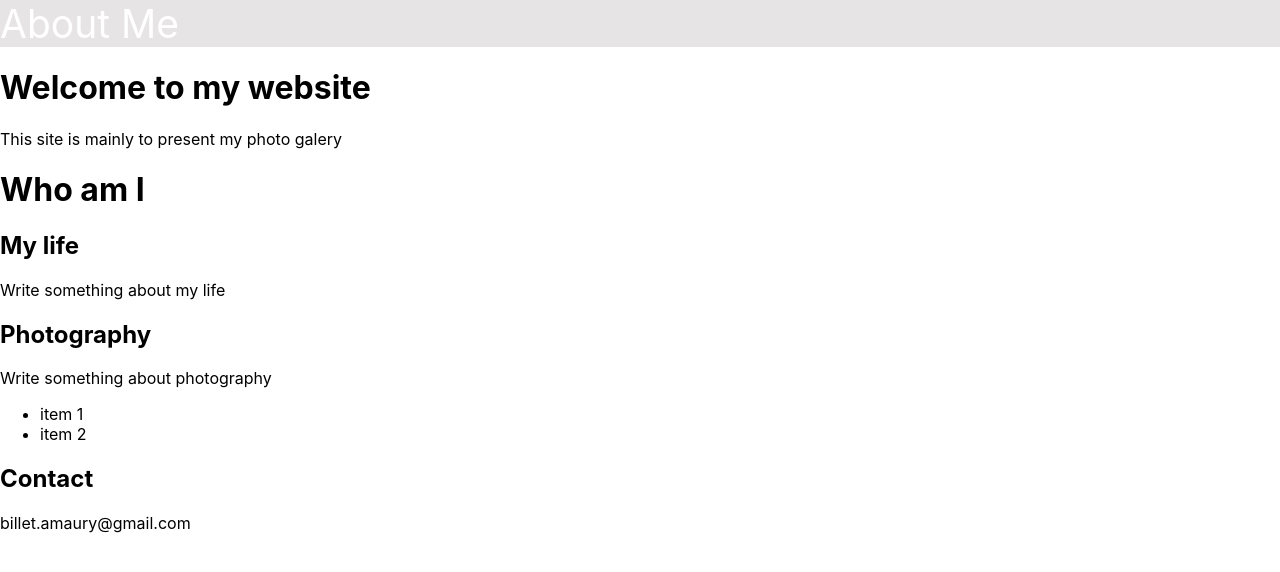
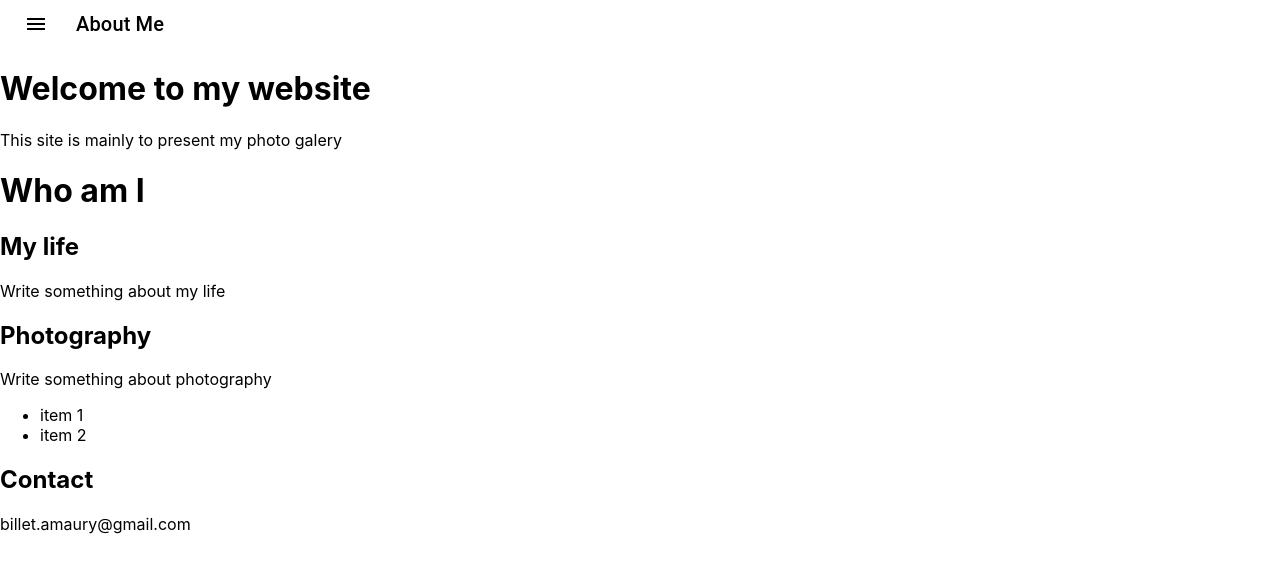
Before and after one commit to a-billet/website_draft, a React (Create React App) app: page /AboutMe in a window 1280 px wide. Shown: the top 572 px of the page. Built offline with nearby package versions, Linux system fonts and the light colour scheme.

Commit message:
Add drawer that can be triggered on the left

```diff
--- a/package.json
+++ b/package.json
@@ -4,6 +4,7 @@
   "private": true,
   "dependencies": {
     "@material-ui/core": "^4.9.8",
+    "@material-ui/icons": "^4.9.1",
     "@material-ui/styles": "^4.9.6",
     "@testing-library/jest-dom": "^4.2.4",
     "@testing-library/react": "^9.5.0",
--- a/src/App.jsx
+++ b/src/App.jsx
@@ -11,6 +11,7 @@ class App extends Component {
       <Router history={history}>
         <Switch>
           <Route path="/" exact component={Home} />
+          <Route path="/Home" exact component={Home} />
           <Route path="/AboutMe" component={AboutMe} />
           <Route path="/Photography" component={Photography} />
         </Switch>
--- a/src/components/Header/Header.css
+++ b/src/components/Header/Header.css
@@ -31,18 +31,3 @@
   height: 40vmin;
   pointer-events: none;
 }
-
-@media (prefers-reduced-motion: no-preference) {
-  .Home-logo {
-    animation: Home-logo-spin infinite 20s linear;
-  }
-}
-
-@keyframes Home-logo-spin {
-  from {
-    transform: rotate(0deg);
-  }
-  to {
-    transform: rotate(360deg);
-  }
-}
--- a/src/components/Header/Header.jsx
+++ b/src/components/Header/Header.jsx
@@ -2,12 +2,128 @@ import React from "react";
 import "./Header.css";
 import history from "../../history";
 
+import { makeStyles } from "@material-ui/core/styles";
+import clsx from "clsx";
+import Toolbar from "@material-ui/core/Toolbar";
+import Typography from "@material-ui/core/Typography";
+import IconButton from "@material-ui/core/IconButton";
+import Drawer from "@material-ui/core/Drawer";
+import List from "@material-ui/core/List";
+import Divider from "@material-ui/core/Divider";
+import ListItem from "@material-ui/core/ListItem";
+import ListItemIcon from "@material-ui/core/ListItemIcon";
+import ListItemText from "@material-ui/core/ListItemText";
+
+import MenuIcon from "@material-ui/icons/Menu";
+import HomeIcon from "@material-ui/icons/Home";
+import PhotoCameraIcon from "@material-ui/icons/PhotoCamera";
+import FaceSharpIcon from "@material-ui/icons/FaceSharp";
+import GroupAddSharpIcon from "@material-ui/icons/GroupAddSharp";
+
+const useStyles = makeStyles(theme => ({
+  root: {
+    flexGrow: 1
+  },
+  menuButton: {
+    marginRight: theme.spacing(2)
+  },
+  list: {
+    width: 250
+  },
+  fullList: {
+    width: "auto"
+  }
+}));
+
 function Header(props) {
+  const classes = useStyles();
+
+  const [state, setState] = React.useState({
+    top: false,
+    left: false,
+    bottom: false,
+    right: false
+  });
+
+  const toggleDrawer = (anchor, open) => event => {
+    if (
+      event.type === "keydown" &&
+      (event.key === "Tab" || event.key === "Shift")
+    ) {
+      return;
+    }
+
+    setState({ ...state, [anchor]: open });
+  };
+
+  const list = anchor => (
+    <div
+      className={clsx(classes.list, {
+        [classes.fullList]: anchor === "top" || anchor === "bottom"
+      })}
+      role="presentation"
+      onClick={toggleDrawer(anchor, false)}
+      onKeyDown={toggleDrawer(anchor, false)}
+    >
+      <List>
+        <ListItem button onClick={() => history.push("/Home")}>
+          <ListItemIcon>
+            <HomeIcon />
+          </ListItemIcon>
+          <ListItemText primary="Home" />
+        </ListItem>
+      </List>
+      <Divider />
+      <List>
+        <ListItem button onClick={() => history.push("/Photography")}>
+          <ListItemIcon>
+            <PhotoCameraIcon />
+          </ListItemIcon>
+          <ListItemText primary="Photography" />
+        </ListItem>
+        <ListItem button onClick={() => history.push("/AboutMe")}>
+          <ListItemIcon>
+            <FaceSharpIcon />
+          </ListItemIcon>
+          <ListItemText primary="About Me" />
+        </ListItem>
+        <ListItem button onClick={() => history.push("/AboutMe")}>
+          <ListItemIcon>
+            <GroupAddSharpIcon />
+          </ListItemIcon>
+          <ListItemText primary="Contact" />
+        </ListItem>
+      </List>
+    </div>
+  );
+
   return (
-    <div>
-      <header className="header">
-        <a onClick={() => history.push(props.link)}>{props.title}</a>
-      </header>
+    <div className={classes.root}>
+      <Toolbar variant="dense">
+        {["left"].map(anchor => (
+          <React.Fragment key={anchor}>
+            <IconButton
+              edge="start"
+              className={classes.menuButton}
+              color="inherit"
+              aria-label="menu"
+              onClick={toggleDrawer(anchor, true)}
+            >
+              <MenuIcon />
+            </IconButton>
+            <Drawer
+              anchor={anchor}
+              open={state[anchor]}
+              onClose={toggleDrawer(anchor, false)}
+            >
+              {list(anchor)}
+            </Drawer>
+            <Typography variant="h6" color="inherit">
+              {props.title}
+            </Typography>
+          </React.Fragment>
+        ))}
+      </Toolbar>
     </div>
   );
 }
--- a/src/components/Home/Home.jsx
+++ b/src/components/Home/Home.jsx
@@ -11,12 +11,14 @@ const images = [
   {
     url: "../resources/icons/photo_icon.jpg",
     title: "Photography",
-    width: "50%"
+    width: "50%",
+    root: "/Photography"
   },
   {
     url: "../resources/icons/aboutme_icon.jpg",
     title: "About Me",
-    width: "50%"
+    width: "50%",
+    root: "/AboutMe"
   }
 ];
 
@@ -111,7 +113,7 @@ function Home() {
             style={{
               width: image.width
             }}
-            onClick={() => changePage(image.title)}
+            onClick={() => history.push(image.root)}
           >
             <span
               className={classes.imageSrc}
@@ -138,13 +140,4 @@ function Home() {
   );
 }
 
-function changePage(title) {
-  console.log(title);
-  if (title === "Photography") {
-    history.push("/Photography");
-  } else if (title === "About Me") {
-    history.push("/AboutMe");
-  }
-}
-
 export default Home;
```
Also changed, not shown: 1 other file (tests, documents, lock files or other folders).
